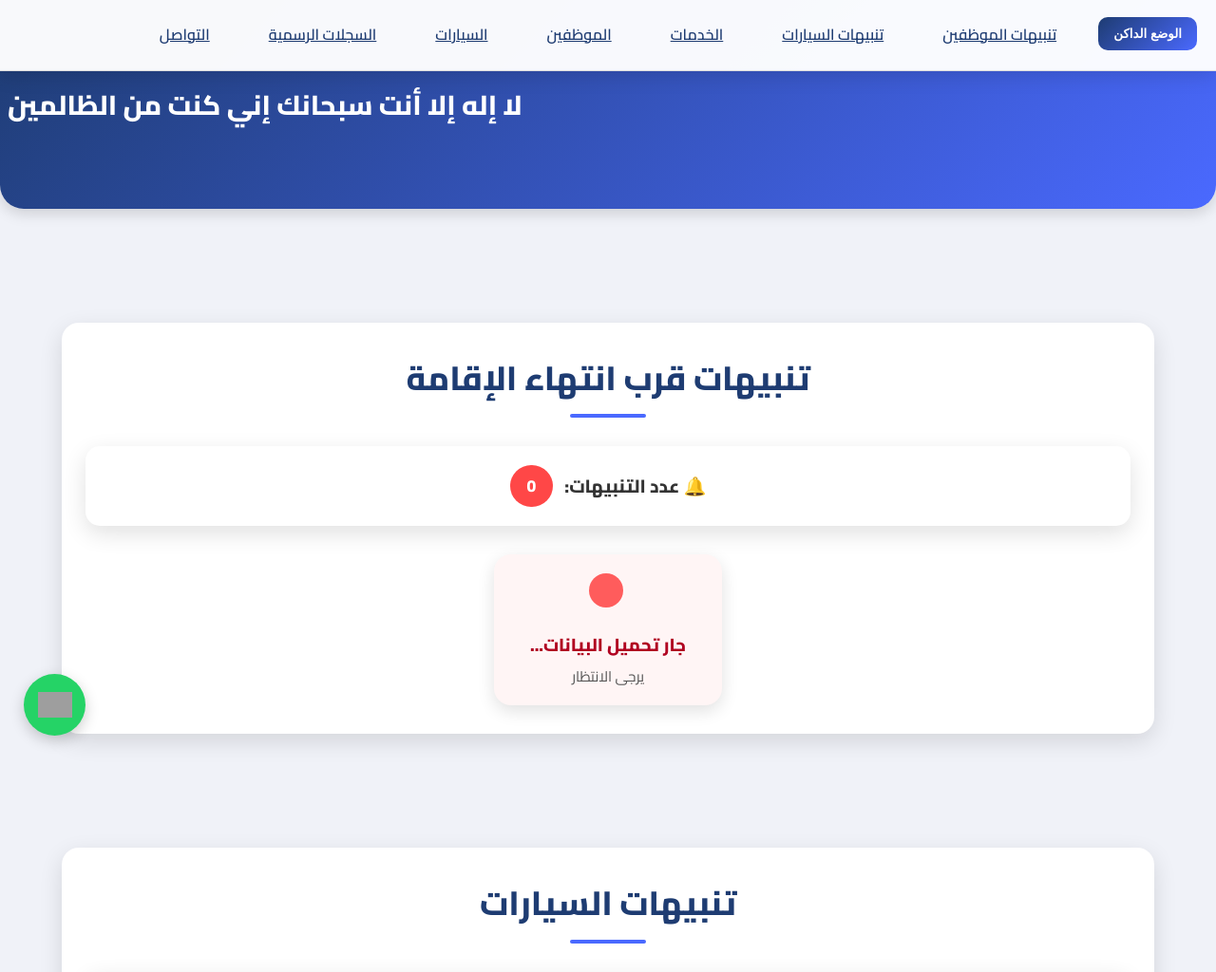
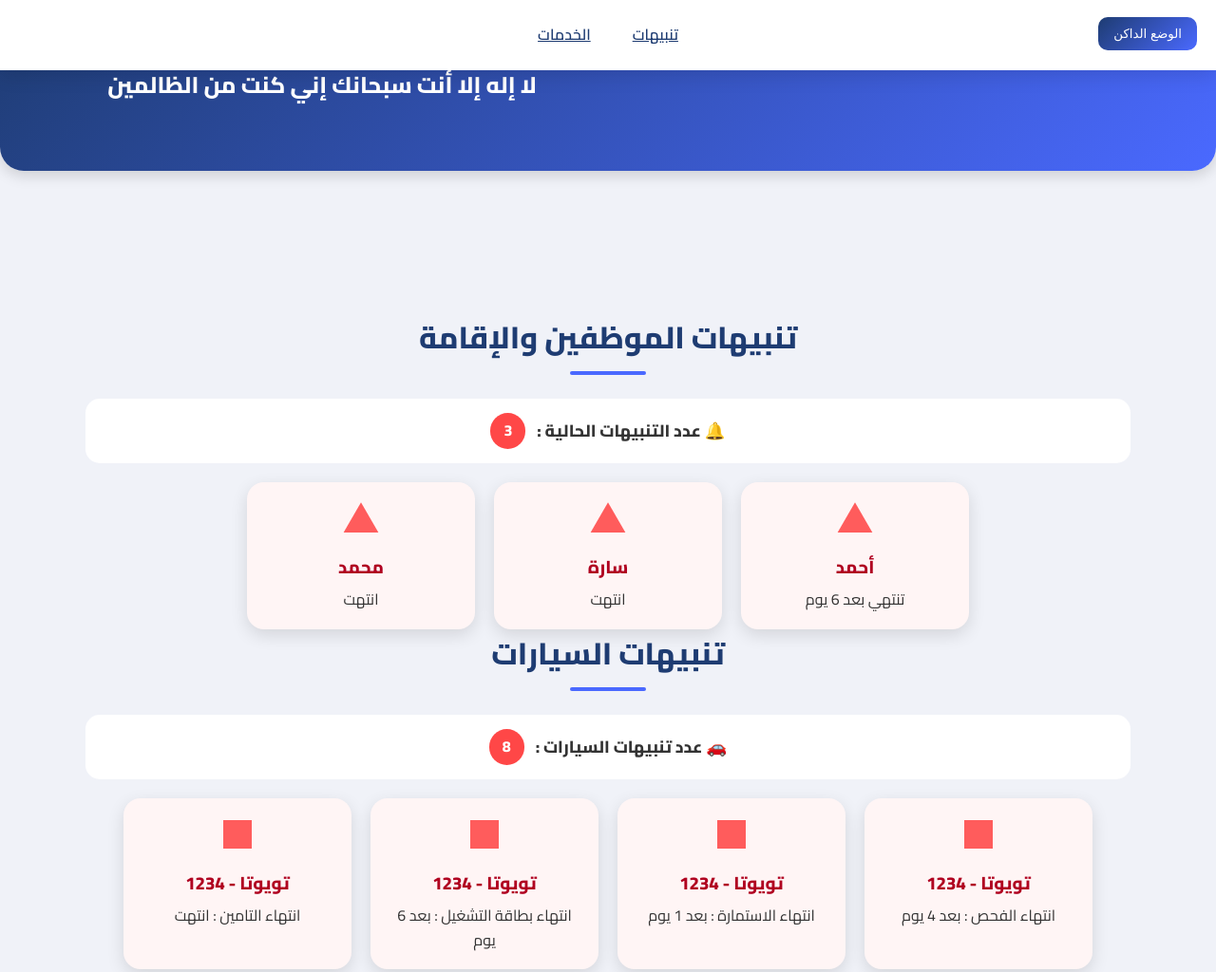
Before and after one commit to hwk274/haitham, a plain HTML site: page index.html in a window 1280 px wide. Shown: the top 1024 px of the page at 95% size. Drawn offline with nearby package versions, Linux system fonts and the light colour scheme; no server answers; grey boxes are pictures that could not be loaded.

Commit message:
Update index.html

```diff
--- a/index.html
+++ b/index.html
@@ -5,257 +5,28 @@
 <meta name="viewport" content="width=device-width, initial-scale=1.0">
 <title>الموقع الاحترافي لإدارة الموظفين والمخزون</title>
 <link href="https://fonts.googleapis.com/css2?family=Cairo:wght@400;600;800&display=swap" rel="stylesheet">
-
 <style>
 *{margin:0;padding:0;box-sizing:border-box;}
-body{
-  font-family:'Cairo',sans-serif;
-  background:#f0f2f8;
-  color:#333;
-  line-height:1.6;
-  scroll-behavior:smooth;
-  transition: background 0.3s, color 0.3s;
-}
-:root{
-  --main:#1e3c72;
-  --second:#4a69ff;
-  --gradient:linear-gradient(135deg,#1e3c72,#4a69ff);
-  --card-bg:#ffffff;
-  --card-hover:#f0f4ff;
-  --alert-bg:#fff5f5;
-  --nav-bg:rgba(255,255,255,.97);
-  --footer-bg:var(--gradient);
-}
-body.dark{
-  --main:#a6c1ff;
-  --second:#5a7dff;
-  --gradient:linear-gradient(135deg,#1a1a2e,#162447);
-  --card-bg:#1f1f2e;
-  --card-hover:#2a2a3c;
-  --alert-bg:#3a3a4f;
-  --nav-bg:rgba(30,30,50,.97);
-  --footer-bg:linear-gradient(135deg,#1a1a2e,#162447);
-  color:#ddd;
-}
-
-/* رأس الصفحة */
-header{
-  height:220px;
-  background:var(--gradient);
-  display:flex;
-  align-items:center;
-  justify-content:center;
-  color:#fff;
-  text-align:center;
-  position:relative;
-  border-bottom-left-radius:25px;
-  border-bottom-right-radius:25px;
-  box-shadow:0 5px 15px rgba(0,0,0,0.15);
-}
-header .moving-text{
-  font-size:1.8rem;
-  font-weight:800;
-  animation:moveText 12s linear infinite;
-  white-space:nowrap;
-}
-@keyframes moveText{
-  0%{transform:translateX(100%);}
-  50%{transform:translateX(-100%);}
-  100%{transform:translateX(100%);}
-}
-
-/* شريط التنقل */
-nav{
-  position:fixed;top:0;width:100%;
-  background:var(--nav-bg);
-  box-shadow:0 5px 20px rgba(0,0,0,.12);
-  display:flex;justify-content:center;gap:18px;
-  padding:14px 0;
-  z-index:1000;
-  font-weight:600;
-  border-bottom:1px solid #ddd;
-  transition: background 0.3s;
-}
-nav a{
-  padding:10px 22px;
-  border-radius:12px;
-  color:var(--main);
-  font-weight:600;
-  transition:.3s;
-}
-nav a:hover{
-  background:var(--main);
-  color:#fff;
-}
-
-/* زر التبديل الداكن */
-#darkModeToggle{
-  position:fixed;
-  top:18px;
-  right:20px;
-  padding:10px 16px;
-  background:var(--gradient);
-  color:#fff;
-  border:none;
-  border-radius:10px;
-  font-weight:600;
-  cursor:pointer;
-  z-index:1001;
-  transition:.3s;
-}
-#darkModeToggle:hover{opacity:0.85;}
-
-/* أقسام */
-section{
-  max-width:1150px;
-  margin:120px auto 60px auto;
-  padding:40px 25px;
-  text-align:center;
-  border-radius:20px;
-  transition: background 0.3s, color 0.3s;
-}
-section h2{
-  font-size:2.2rem;
-  margin-bottom:30px;
-  color:var(--main);
-  font-weight:800;
-  position:relative;
-}
-section h2::after{
-  content:"";
-  width:80px;
-  height:4px;
-  background:var(--second);
-  display:block;
-  margin:10px auto 0 auto;
-  border-radius:5px;
-}
-
-/* كرت عداد التنبيهات */
-.alert-counter-box{
-  background:var(--card-bg);
-  border-radius:15px;
-  padding:20px;
-  margin-bottom:30px;
-  box-shadow:0 8px 25px rgba(0,0,0,.12);
-  display:flex;
-  justify-content:center;
-  gap:12px;
-  align-items:center;
-  font-size:1.2rem;
-  font-weight:700;
-  transition: background 0.3s, color 0.3s;
-}
-.alert-number{
-  background:#ff4747;
-  color:#fff;
-  padding:8px 18px;
-  border-radius:50px;
-  font-size:1.1rem;
-}
-
-/* قسم التنبيهات */
-#alerts, #carAlerts{
-  background:var(--card-bg);
-  border-radius:18px;
-  padding:30px 25px;
-  box-shadow:0 8px 25px rgba(0,0,0,.12);
-  margin-bottom:50px;
-}
-#alerts .cards, #carAlerts .cards{
-  display:flex;
-  flex-wrap:wrap;
-  gap:25px;
-  justify-content:center;
-}
-#alerts .card, #carAlerts .card{
-  width:240px;
-  background:var(--alert-bg);
-  padding:18px;
-  border-radius:18px;
-  box-shadow:0 6px 18px rgba(0,0,0,.12);
-  opacity:0;
-  transform:translateY(30px);
-  transition:.6s, background 0.3s, color 0.3s, transform 0.3s;
-}
-#alerts .card.visible, #carAlerts .card.visible{opacity:1;transform:translateY(0);}
-#alerts .card h3, #carAlerts .card h3{color:#b00020;margin-bottom:6px;}
-#alerts .card p, #carAlerts .card p{font-size:0.95rem;}
-#alerts .icon svg, #carAlerts .icon svg{width:45px;height:45px;fill:#ff5c5c;margin-bottom:10px;}
-
-/* كروت الخدمات */
-.cards{
-  display:grid;
-  grid-template-columns:repeat(auto-fit,minmax(230px,1fr));
-  gap:25px;
-}
-.card{
-  background:var(--card-bg);
-  padding:25px;
-  border-radius:20px;
-  box-shadow:0 10px 25px rgba(0,0,0,.12);
-  opacity:0;
-  transform:translateY(30px);
-  transition:.6s, transform .3s ease, background 0.3s, color 0.3s;
-  cursor:pointer;
-}
-.card.visible{opacity:1;transform:translateY(0);}
-.card:hover{
-  transform:translateY(-10px) scale(1.03);
-  background:var(--card-hover);
-}
-.card h3{color:var(--main); font-weight:700;}
-.card p{color:#555; font-size:0.95rem;}
-.card .icon svg{
-  width:55px;height:55px;
-  margin-bottom:10px;
-  transition:.6s;
-  fill:var(--second);
-}
-.card:hover .icon svg{
-  transform:rotate(360deg);
-}
-
-/* زر */
-.btn{
-  padding:12px 30px;
-  background:var(--gradient);
-  color:#fff;
-  border-radius:12px;
-  font-weight:700;
-  transition:.3s;
-}
-.btn:hover{
-  transform:scale(1.05);
-  box-shadow:0 6px 18px rgba(0,0,0,.15);
-}
-
-/* الفوتر */
-footer{
-  background:var(--footer-bg);
-  color:#fff;
-  text-align:center;
-  padding:30px;
-  font-weight:600;
-  border-top-left-radius:25px;
-  border-top-right-radius:25px;
-  transition: background 0.3s;
-}
-
-/* واتساب */
-.whatsapp{
-  position:fixed;
-  bottom:25px;
-  left:25px;
-  width:65px;height:65px;
-  background:#25D366;
-  border-radius:50%;
-  display:flex;align-items:center;justify-content:center;
-  box-shadow:0 5px 15px rgba(0,0,0,.2);
-  transition:.3s;
-}
-.whatsapp:hover{transform:scale(1.1);}
-.whatsapp img{width:36px;}
+body{font-family:'Cairo',sans-serif;background:#f0f2f8;color:#333;line-height:1.6;scroll-behavior:smooth;}
+:root{--main:#1e3c72;--second:#4a69ff;--gradient:linear-gradient(135deg,#1e3c72,#4a69ff);--card-bg:#fff;--card-hover:#f0f4ff;--alert-bg:#fff5f5;}
+body.dark{--main:#a6c1ff;--second:#5a7dff;--gradient:linear-gradient(135deg,#1a1a2e,#162447);--card-bg:#1f1f2e;--card-hover:#2a2a3c;--alert-bg:#3a3a4f;color:#ddd;}
+header{height:180px;background:var(--gradient);display:flex;align-items:center;justify-content:center;color:#fff;text-align:center;border-bottom-left-radius:25px;border-bottom-right-radius:25px;box-shadow:0 5px 15px rgba(0,0,0,0.15);}
+header .moving-text{font-size:1.5rem;font-weight:800;animation:moveText 12s linear infinite;white-space:nowrap;}
+@keyframes moveText{0%{transform:translateX(100%);}50%{transform:translateX(-100%);}100%{transform:translateX(100%);}}
+nav{position:fixed;top:0;width:100%;background:#fff;box-shadow:0 5px 20px rgba(0,0,0,.12);display:flex;justify-content:center;gap:12px;padding:14px 0;font-weight:600;z-index:1000;}
+nav a{padding:10px 16px;border-radius:12px;color:var(--main);font-weight:600;transition:.3s;}
+nav a:hover{background:var(--main);color:#fff;}
+#darkModeToggle{position:fixed;top:18px;right:20px;padding:10px 16px;background:var(--gradient);color:#fff;border:none;border-radius:10px;cursor:pointer;z-index:1001;}
+section{max-width:1150px;margin:120px auto 60px auto;padding:30px 25px;text-align:center;border-radius:20px;}
+section h2{font-size:2rem;margin-bottom:25px;color:var(--main);font-weight:800;position:relative;}
+section h2::after{content:"";width:80px;height:4px;background:var(--second);display:block;margin:10px auto 0 auto;border-radius:5px;}
+.alert-counter-box{background:var(--card-bg);border-radius:15px;padding:15px;margin-bottom:20px;display:flex;justify-content:center;gap:12px;align-items:center;font-size:1.1rem;font-weight:700;}
+.alert-number{background:#ff4747;color:#fff;padding:6px 14px;border-radius:50px;font-size:1rem;}
+#alerts .cards{display:flex;flex-wrap:wrap;gap:20px;justify-content:center;}
+#alerts .card{width:240px;background:var(--alert-bg);padding:18px;border-radius:18px;box-shadow:0 6px 18px rgba(0,0,0,.12);opacity:0;transform:translateY(30px);transition:.6s;}
+#alerts .card.visible{opacity:1;transform:translateY(0);}
+#alerts .card h3{color:#b00020;margin-bottom:6px;}
+#alerts .icon svg{width:40px;height:40px;fill:#ff5c5c;margin-bottom:10px;}
 </style>
 </head>
 <body>
@@ -267,144 +38,98 @@ footer{
 </header>
 
 <nav>
-  <a href="#alerts">تنبيهات الموظفين</a>
-  <a href="#carAlerts">تنبيهات السيارات</a>
+  <a href="#alerts">تنبيهات</a>
   <a href="#services">الخدمات</a>
-  <a href="employees.html">الموظفين</a>
-  <a href="cars.html">السيارات</a>
-  <a href="records.html">السجلات الرسمية</a>
-  <a href="#contact">التواصل</a>
 </nav>
 
-<!-- قسم تنبيهات الموظفين والإقامة -->
 <section id="alerts">
-<h2>تنبيهات قرب انتهاء الإقامة</h2>
+<h2>تنبيهات الموظفين والإقامة</h2>
 <div class="alert-counter-box">
-  🔔 عدد التنبيهات:
-  <span class="alert-number" id="alertCount">0</span>
+  🔔 عدد التنبيهات الحالية :
+  <span class="alert-number" id="alertCountResidency">0</span>
 </div>
-<div class="cards" id="alertCards">
-  <div class="card visible">
-    <div class="icon"><svg><circle cx="20" cy="20" r="18"/></svg></div>
-    <h3>جار تحميل البيانات...</h3>
-    <p>يرجى الانتظار</p>
-  </div>
+<div class="cards" id="alertCardsResidency"></div>
+
+<h2>تنبيهات السيارات</h2>
+<div class="alert-counter-box">
+  🚗 عدد تنبيهات السيارات :
+  <span class="alert-number" id="alertCountCars">0</span>
+</div>
+<div class="cards" id="alertCardsCars"></div>
+</section>
+
+<section id="services">
+<h2>خدماتنا</h2>
+<div class="cards">
+  <div class="card visible"><a href="employees.html"><h3>الموظفين</h3><p>عرض جميع بيانات الموظفين</p></a></div>
+  <div class="card visible"><a href="cars.html"><h3>السيارات</h3><p>إدارة المركبات والسجلات</p></a></div>
 </div>
 </section>
 
-<!-- قسم تنبيهات السيارات -->
-<section id="carAlerts">
-<h2>تنبيهات السيارات</h2>
-<div class="alert-counter-box">
-  🚗 عدد التنبيهات:
-  <span class="alert-number" id="carAlertCount">0</span>
-</div>
-<div class="cards" id="carAlertCards">
-  <div class="card visible">
-    <div class="icon"><svg><circle cx="20" cy="20" r="18"/></svg></div>
-    <h3>جار تحميل البيانات...</h3>
-    <p>يرجى الانتظار</p>
-  </div>
-</div>
-</section>
+<script>
+// بيانات وهمية للاختبار
+const residencyData = [
+  { "الاسم":"أحمد","تاريخ انتهاء الاقامة":"2025-12-30" },
+  { "الاسم":"سارة","تاريخ انتهاء الاقامة":"2025-12-10" },
+  { "الاسم":"محمد","تاريخ انتهاء الاقامة":"2025-11-20" }
+];
 
-<!-- قسم الخدمات -->
-<section id="services">
-<h2>خدماتنا</h2>
-<div class="cards">
-  <div class="card visible">
-  <a href="employees.html">
-    <div class="icon"><svg viewBox="0 0 24 24"><path d="M16 11c1.66 0 2.99-1.34 2.99-3S17.66 5 16 5s-3 1.34-3 3 1.34 3 3 3zM8 11c1.66 0 2.99-1.34 2.99-3S9.66 5 8 5 5 6.34 5 8s1.34 3 3 3zm0 2c-2.33 0-7 1.17-7 3.5V20h14v-3.5C15 14.17 10.33 13 8 13zm8 0c-.29 0-.62.02-.97.05 1.16.84 1.97 1.97 1.97 3.45V20h6v-3.5C23 14.17 18.33 13 16 13z"/></svg></div>
-    <h3>الموظفين</h3>
-    <p>عرض جميع بيانات الموظفين</p>
-  </a>
-  </div>
+const carsData = [
+  { "اسم السيارة":"تويوتا","رقم اللوحة":"1234","انتهاء الفحص":"2025-12-28","انتهاء الاستمارة":"2025-12-25","انتهاء بطاقة التشغيل":"2025-12-30","انتهاء التامين":"2025-11-28" },
+  { "اسم السيارة":"نيسان","رقم اللوحة":"5678","انتهاء الفحص":"2025-11-20","انتهاء الاستمارة":"2025-11-25","انتهاء بطاقة التشغيل":"2025-12-05","انتهاء التامين":"2025-12-10" }
+];
 
-  <div class="card visible">
-  <a href="cars.html">
-    <div class="icon"><svg viewBox="0 0 24 24"><path d="M18.92 6.01C18.72 5.42 18.16 5 17.5 5h-11c-.66 0-1.21.42-1.42 1.01L3 12v8c0 .55.45 1 1 1h1c.55 0 1-.45 1-1v-1h12v1c0 .55.45 1 1 1h1c.55 0 1-.45 1-1v-8l-2.08-5.99z"/></svg></div>
-    <h3>السيارات</h3>
-    <p>إدارة المركبات والسجلات</p>
-  </a>
-  </div>
-</div>
-</section>
+// دوال التاريخ
+function parseDate(str){ if(!str) return null; let d=Date.parse(str); if(!isNaN(d)) return new Date(d); return null; }
+function daysUntil(date){ if(!date) return null; const t=new Date(); t.setHours(0,0,0,0); date.setHours(0,0,0,0); return Math.ceil((date-t)/(1000*60*60*24)); }
 
-<section id="contact">
-<h2>تواصل معنا</h2>
-<a class="btn" href="mailto:hwk2@hotmail.com">راسلنا عبر البريد</a>
-</section>
-
-<footer>جميع الحقوق محفوظة © 2025</footer>
-
-<a class="whatsapp" href="https://wa.me/966558020154" target="_blank">
-<img src="https://upload.wikimedia.org/wikipedia/commons/6/6b/WhatsApp.svg">
-</a>
-
-<script src="https://cdn.jsdelivr.net/npm/papaparse@5.4.1/papaparse.min.js"></script>
-<script>
-const csvUrlResidency = "YOUR_RESIDENCY_CSV_URL";
-const csvUrlCars = "YOUR_CARS_CSV_URL";
-
-function parseDate(str){ if(!str) return null; let d=Date.parse(str); if(!isNaN(d)) return new Date(d); return null; }
-function daysUntil(date){ if(!date) return null; const t=new Date(); t.setHours(0,0,0,0); date.setHours(0,0,0,0); return Math.ceil((date-t)/(86400000)); }
-
-function renderAlerts(residencyData, carsData){
-  const container = document.getElementById("alertCards");
-  const counter = document.getElementById("alertCount");
-  container.innerHTML = "";
-  let count = 0;
-
-  residencyData.forEach(row=>{
-    const res = daysUntil(parseDate(row["تاريخ انتهاء الاقامة"]));
-    if(res!==null && res<=30){
+// تنبيهات الإقامة
+function renderResidencyAlerts(data){
+  const container=document.getElementById("alertCardsResidency");
+  const counter=document.getElementById("alertCountResidency");
+  container.innerHTML=""; let count=0;
+  data.forEach(row=>{
+    const days=daysUntil(parseDate(row["تاريخ انتهاء الاقامة"]));
+    if(days!==null && days<=30){
       count++;
-      const card = document.createElement("div");
-      card.className = "card";
-      card.innerHTML = `<div class="icon"><svg viewBox="0 0 24 24"><path d="M1 21h22L12 2 1 21z"/></svg></div>
-      <h3>${row["الاسم"]||"-"}</h3>
-      <p>تنتهي الإقامة بعد ${res} يوم</p>`;
+      let card=document.createElement("div");
+      card.className="card visible";
+      card.innerHTML=`<div class="icon"><svg viewBox="0 0 24 24"><path d="M1 21h22L12 2 1 21z"/></svg></div>
+      <h3>${row["الاسم"]}</h3>
+      <p>${days>=0 ? "تنتهي بعد "+days+" يوم" : "انتهت"}</p>`;
       container.appendChild(card);
     }
   });
-  counter.textContent = count;
-  if(count===0){
-    container.innerHTML = `<div class="card visible"><div class="icon"><svg viewBox="0 0 24 24"><path d="M9 16.17 4.83 12 3.41 13.41 9 19l12-12-1.41-1.41z"/></svg></div><h3>لا توجد تنبيهات</h3><p>كل شيء سليم</p></div>`;
-  }
-  document.querySelectorAll('#alertCards .card').forEach(c=>{ setTimeout(()=>c.classList.add('visible'),300); });
+  counter.textContent=count;
+  if(count===0) container.innerHTML=`<div class="card visible"><div class="icon"><svg viewBox="0 0 24 24"><path d="M9 16.17 4.83 12 3.41 13.41 9 19l12-12-1.41-1.41z"/></svg></div><h3>لا توجد تنبيهات</h3><p>كل شيء سليم</p></div>`;
+}
 
-  // تنبيهات السيارات
-  const carContainer = document.getElementById("carAlertCards");
-  const carCounter = document.getElementById("carAlertCount");
-  carContainer.innerHTML="";
-  let carCount=0;
-  carsData.forEach(car=>{
-    const fields = ["انتهاء الفحص","انتهاء الاستمارة","انتهاء بطاقة التشغيل","انتهاء التامين"];
-    fields.forEach(field=>{
-      const d = daysUntil(parseDate(car[field]));
-      if(d!==null && d<=30){
-        carCount++;
-        const card = document.createElement("div");
-        card.className="card";
-        const status = d<0 ? "انتهت" : `تنتهي بعد ${d} يوم`;
-        card.innerHTML = `<div class="icon"><svg viewBox="0 0 24 24"><path d="M18.92 6.01C18.72 5.42 18.16 5 17.5 5h-11c-.66 0-1.21.42-1.42 1.01L3 12v8c0 .55.45 1 1 1h1c.55 0 1-.45 1-1v-1h12v1c0 .55.45 1 1 1h1c.55 0 1-.45 1-1v-8l-2.08-5.99z"/></svg></div>
-        <h3>${car["اسم السيارة"]||"-"} - ${car["رقم اللوحة"]||"-"}</h3>
-        <p>${field}: ${status}</p>`;
-        carContainer.appendChild(card);
+// تنبيهات السيارات
+function renderCarAlerts(data){
+  const container=document.getElementById("alertCardsCars");
+  const counter=document.getElementById("alertCountCars");
+  container.innerHTML=""; let count=0;
+  data.forEach(car=>{
+    ["انتهاء الفحص","انتهاء الاستمارة","انتهاء بطاقة التشغيل","انتهاء التامين"].forEach(field=>{
+      const days=daysUntil(parseDate(car[field]));
+      if(days!==null && days<=30){
+        count++;
+        let card=document.createElement("div");
+        card.className="card visible";
+        card.innerHTML=`<div class="icon"><svg viewBox="0 0 24 24"><path d="M3 3h18v18H3z"/></svg></div>
+        <h3>${car["اسم السيارة"]} - ${car["رقم اللوحة"]}</h3>
+        <p>${field} : ${days>=0 ? "بعد "+days+" يوم" : "انتهت"}</p>`;
+        container.appendChild(card);
       }
     });
   });
-  carCounter.textContent=carCount;
-  if(carCount===0){
-    carContainer.innerHTML=`<div class="card visible"><div class="icon"><svg viewBox="0 0 24 24"><path d="M9 16.17 4.83 12 3.41 13.41 9 19l12-12-1.41-1.41z"/></svg></div><h3>لا توجد تنبيهات</h3><p>كل شيء سليم</p></div>`;
-  }
-  document.querySelectorAll('#carAlertCards .card').forEach(c=>{ setTimeout(()=>c.classList.add('visible'),300); });
+  counter.textContent=count;
+  if(count===0) container.innerHTML=`<div class="card visible"><div class="icon"><svg viewBox="0 0 24 24"><path d="M9 16.17 4.83 12 3.41 13.41 9 19l12-12-1.41-1.41z"/></svg></div><h3>لا توجد تنبيهات</h3><p>كل شيء سليم</p></div>`;
 }
 
-// تحميل CSV
-let residencyData=[], carsData=[];
-Papa.parse(csvUrlResidency,{download:true,header:true,complete:function(results){ residencyData=results.data; if(carsData.length) renderAlerts(residencyData,carsData); }});
-Papa.parse(csvUrlCars,{download:true,header:true,complete:function(results){ carsData=results.data; if(residencyData.length) renderAlerts(residencyData,carsData); }});
+// تفعيل الكل
+renderResidencyAlerts(residencyData);
+renderCarAlerts(carsData);
 
 // Dark Mode
 const toggle = document.getElementById("darkModeToggle");
@@ -417,5 +142,6 @@ toggle.addEventListener("click", ()=>{
   updateButtonText();
 });
 </script>
+
 </body>
 </html>
```
